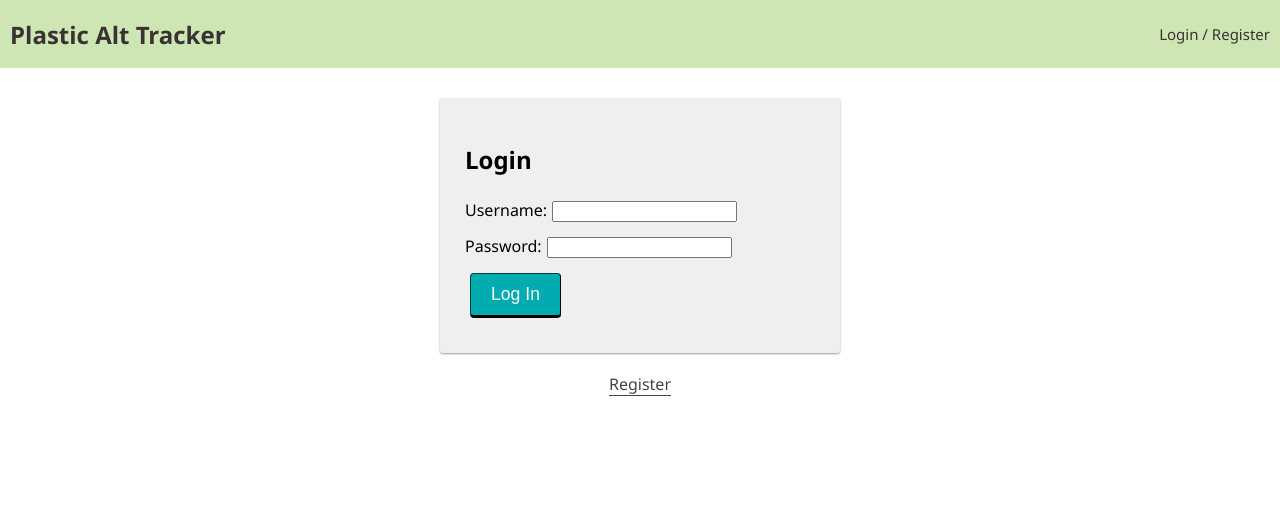
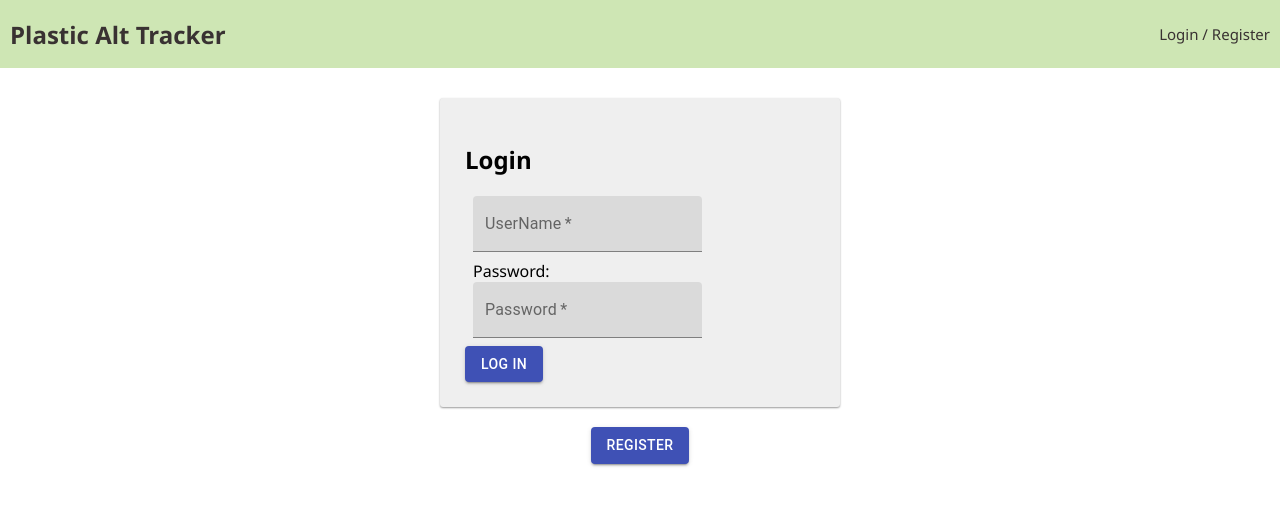
Before and after one commit to joshgulledge/Plastic-Alt-Tracker, a React (Create React App) app: page /#/myHates in a window 1280 px wide. Before the commit this address led to /#/login. Shown: the top 506 px of the page. Built offline with nearby package versions, Linux system fonts and the light colour scheme; no server answers.

Commit message:
added some styling on the log in page

```diff
--- a/src/components/LoginForm/LoginForm.jsx
+++ b/src/components/LoginForm/LoginForm.jsx
@@ -2,7 +2,21 @@ import React, { useState } from 'react';
 import { useDispatch } from 'react-redux';
 import {useSelector} from 'react-redux';
 
+// material ui components
+import { makeStyles } from '@material-ui/core/styles';
+import { Button, TextField } from '@material-ui/core';
+
+const useStyles = makeStyles((theme) => ({
+  inputs: {
+    margin: theme.spacing(1),
+    width: '25ch',
+  },
+}));
+
 function LoginForm() {
+  // matierial ui
+  const classes = useStyles();
+
   const [username, setUsername] = useState('');
   const [password, setPassword] = useState('');
   const errors = useSelector(store => store.errors);
@@ -32,32 +46,34 @@ function LoginForm() {
           {errors.loginMessage}
         </h3>
       )}
-      <div>
-        <label htmlFor="username">
-          Username:
-          <input
+      <div className={classes.inputs}>
+        {/* <label htmlFor="username">
+          Username: */}
+          <TextField label='UserName'
             type="text"
-            name="username"
+            // name="username"
             required
             value={username}
             onChange={(event) => setUsername(event.target.value)}
+            variant='filled'
+          />
+        {/* </label> */}
+      </div>
+      <div className={classes.inputs}>
+        <label htmlFor="password">
+          Password:
+          <TextField label='Password'
+            type="password"
+            // name="password"
+            required
+            value={password}
+            onChange={(event) => setPassword(event.target.value)}
+            variant='filled'
           />
         </label>
       </div>
       <div>
-        <label htmlFor="password">
-          Password:
-          <input
-            type="password"
-            name="password"
-            required
-            value={password}
-            onChange={(event) => setPassword(event.target.value)}
-          />
-        </label>
-      </div>
-      <div>
-        <input className="btn" type="submit" name="submit" value="Log In" />
+        <Button variant='contained' color='primary' className="btn" type="submit" name="submit" >Log In</Button>
       </div>
     </form>
   );
--- a/src/components/LoginPage/LoginPage.jsx
+++ b/src/components/LoginPage/LoginPage.jsx
@@ -1,6 +1,9 @@
 import React from 'react';
 import LoginForm from '../LoginForm/LoginForm';
 import { useHistory } from 'react-router-dom';
+
+// material ui components
+import Button from '@material-ui/core/Button';
 
 function LoginPage() {
   const history = useHistory();
@@ -10,15 +13,13 @@ function LoginPage() {
       <LoginForm />
 
       <center>
-        <button
-          type="button"
-          className="btn btn_asLink"
+        <Button variant='contained' color='primary'
           onClick={() => {
             history.push('/registration');
           }}
         >
           Register
-        </button>
+        </Button>
       </center>
     </div>
   );
--- a/src/components/RegisterForm/RegisterForm.jsx
+++ b/src/components/RegisterForm/RegisterForm.jsx
@@ -49,7 +49,7 @@ function RegisterForm() {
             type="text"
             // name="username"
             value={username}
-            // required
+            required
             onChange={(event) => setUsername(event.target.value)}
             variant='filled'
           />
@@ -62,14 +62,14 @@ function RegisterForm() {
             type="password"
             // name="password"
             value={password}
-            // required
+            required
             onChange={(event) => setPassword(event.target.value)}
             variant='filled'
           />
         {/* </label> */}
       </div>
       <div className={classes.inputs}>
-        <Button spacing={2} variant='contained' color='primary' type="submit" name="submit">Register</Button>
+        <Button variant='contained' color='primary' type="submit" name="submit">Register</Button>
       </div>
     </form>
   );
--- a/src/components/RegisterPage/RegisterPage.jsx
+++ b/src/components/RegisterPage/RegisterPage.jsx
@@ -1,7 +1,9 @@
 import React from 'react';
-
 import { useHistory } from 'react-router-dom';
 import RegisterForm from '../RegisterForm/RegisterForm';
+// materail ui
+import { Button } from '@material-ui/core';
+
 
 function RegisterPage() {
   const history = useHistory();
@@ -11,15 +13,14 @@ function RegisterPage() {
       <RegisterForm />
 
       <center>
-        <button
+        <Button variant='contained' color='primary'
           type="button"
-          className="btn btn_asLink"
           onClick={() => {
             history.push('/login');
           }}
         >
           Login
-        </button>
+        </Button>
       </center>
     </div>
   );
```
